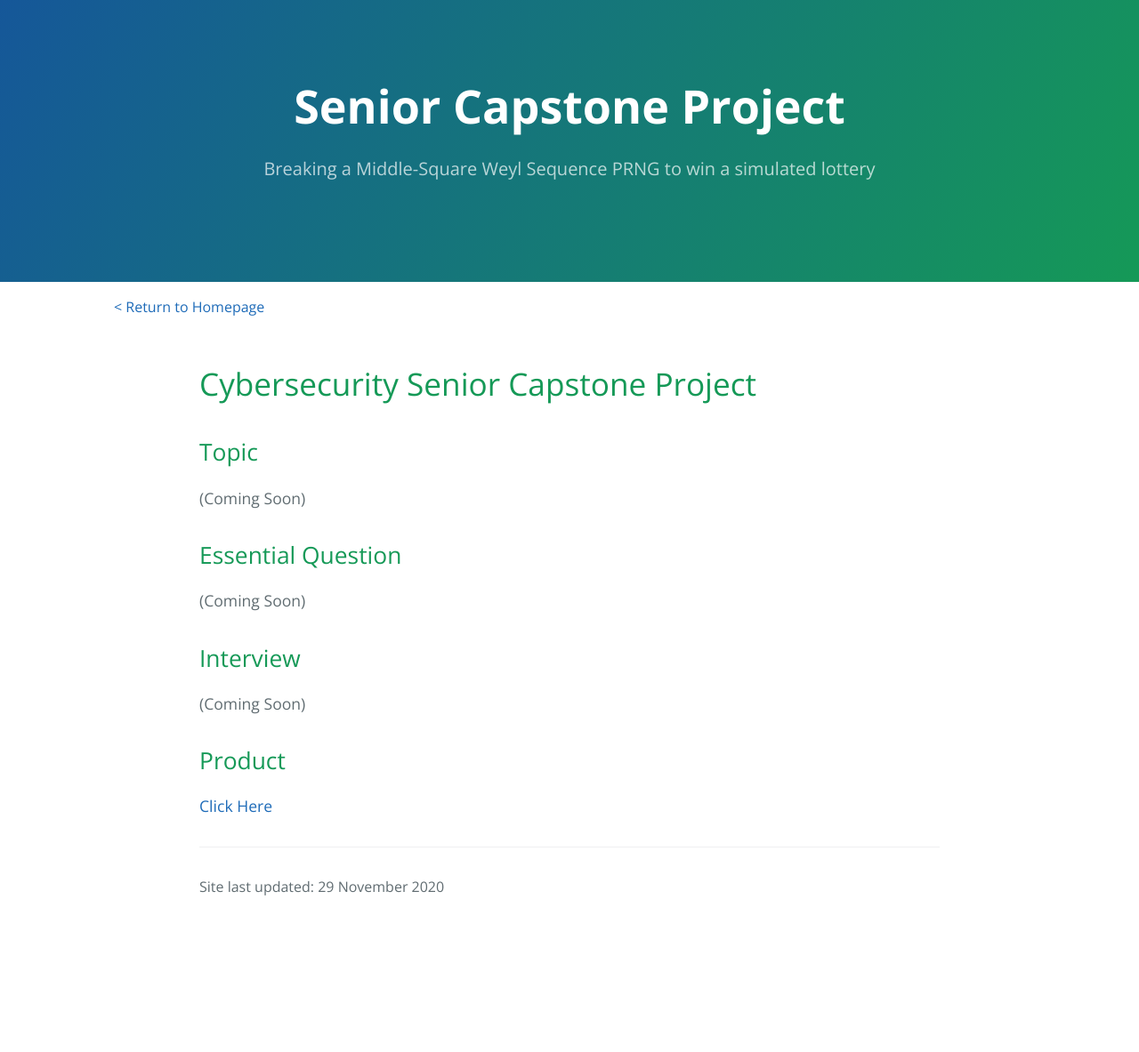
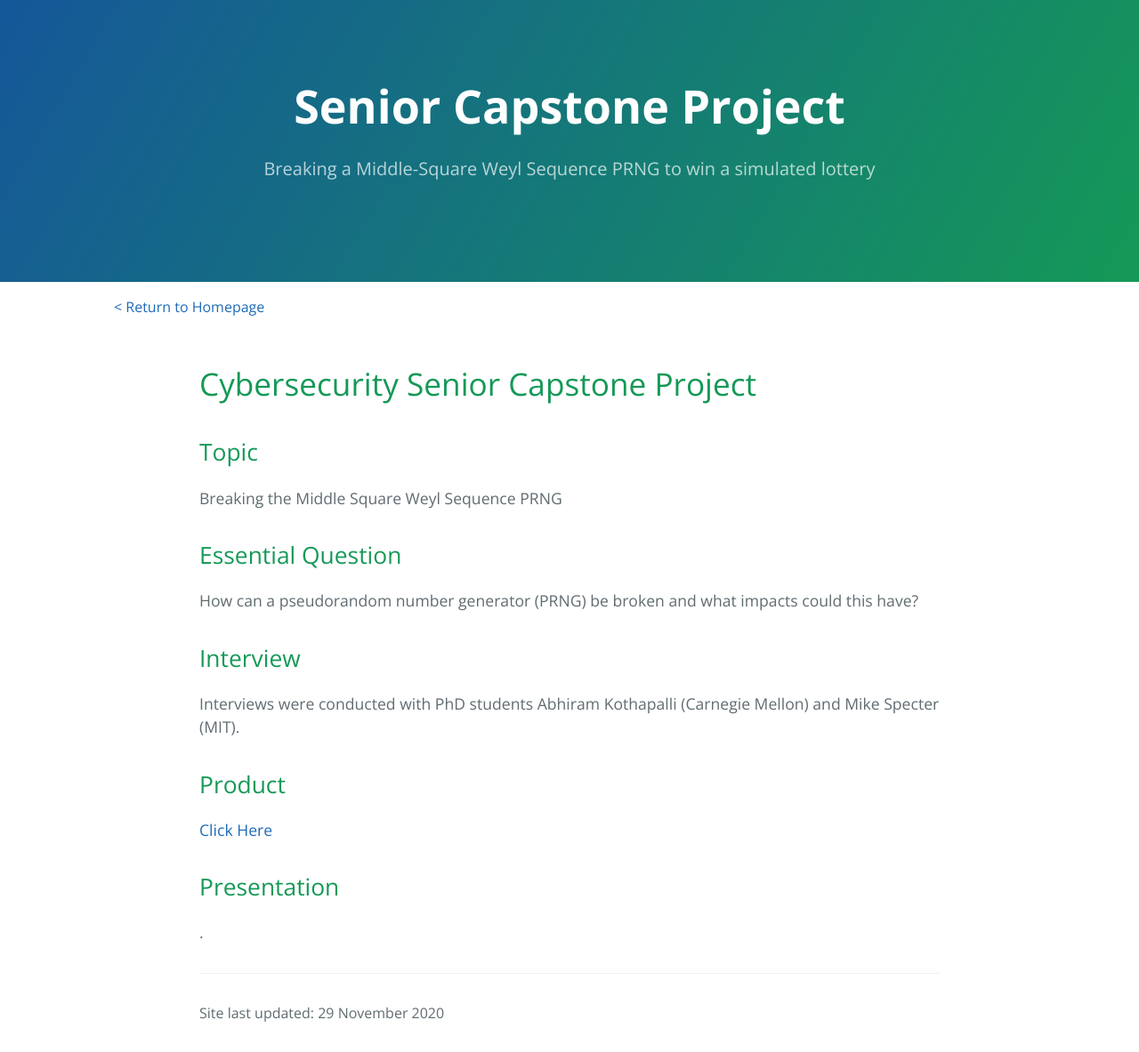
Before and after one commit to AdnanSlef/AdnanSlef.github.io, a Jekyll site: the page built from _posts/2020-10-15-senior-capstone.md, in a window 1280 px wide. Shown: the whole page at 89% size. Built offline with Jekyll 4.4.1, drawn with Linux system fonts in a browser that asks for light colours; before the commit the page ends 1041 px from its top, so only the background shows below that.

Commit message:
work on capstone project

```diff
--- a/_posts/2020-10-15-senior-capstone.md
+++ b/_posts/2020-10-15-senior-capstone.md
@@ -10,16 +10,20 @@ tags: [Projects]
 
 ## Topic
 
-(Coming Soon)
+Breaking the Middle Square Weyl Sequence PRNG
 
 ## Essential Question
 
-(Coming Soon)
+How can a pseudorandom number generator (PRNG) be broken and what impacts could this have?
 
 ## Interview
 
-(Coming Soon)
+Interviews were conducted with PhD students Abhiram Kothapalli (Carnegie Mellon) and Mike Specter (MIT).
 
 ## Product
 
 [Click Here](/2020/10/16/capstone-demo.html)
+
+## Presentation
+
+.
```
Also changed, not shown: _posts/2020-10-16-capstone-demo.md (+4 -4 lines).
